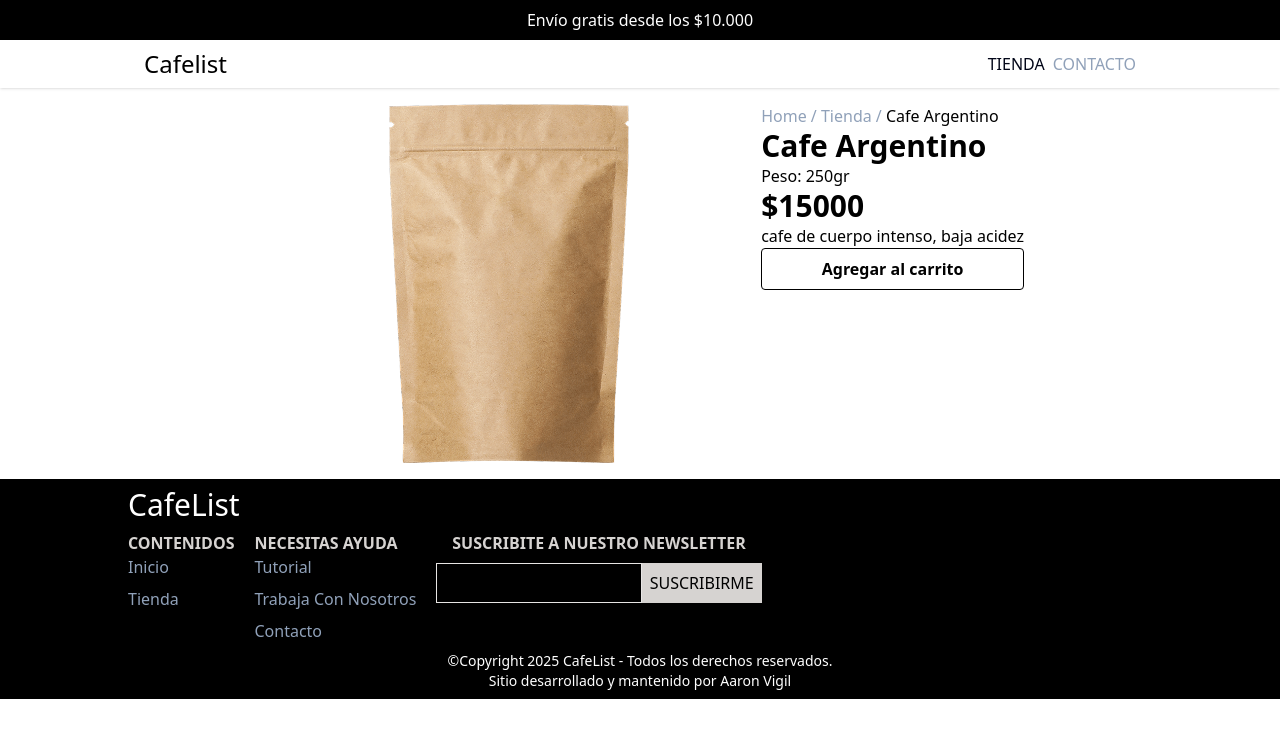
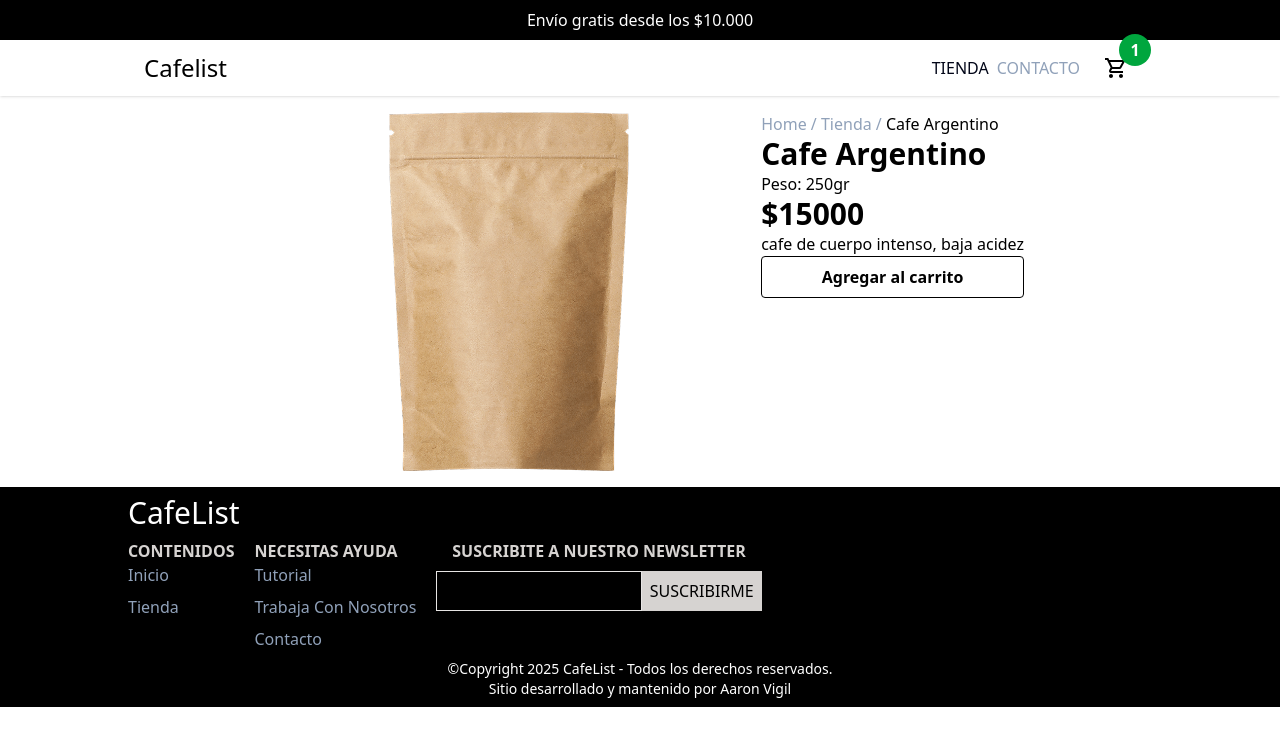
Before and after one commit to aaronvigil96/cafe-front, a React (Vite) app: page /product/1 in a window 1280 px wide. Shown: the top 746 px of the page. Built offline with nearby package versions, Linux system fonts and the light colour scheme.

Commit message:
add cart icon

```diff
--- a/src/components/NavBar.tsx
+++ b/src/components/NavBar.tsx
@@ -1,21 +1,50 @@
 import { Link } from "react-router";
 import NavItem from "./NavItem";
 import MessageHeader from "./MessageHeader";
+import { MdOutlineShoppingCart } from "react-icons/md";
+import { useEffect, useState } from "react";
 
 const NavBar = () => {
+
+    const [cart, setCart] = useState(false);
+    const [cartItem, setCartItem] = useState([1]);
+
+    useEffect(() => {
+        document.documentElement.style.overflow = cart ? "hidden" : "";
+        return () => {
+            document.documentElement.style.overflow = "";
+        };
+    }, [cart]);
+
+    const toggleCart = () => {
+        setCart(!cart);
+    }
+
     return(
         <>
             <MessageHeader/>
-            <header className="p-2 shadow">
+            <header className="p-2 shadow relative">
                 <nav className="flex mx-auto items-center justify-between max-w-5xl px-4">
                     <Link to={'/'}>
                         <h1 className="font-thin text-2xl">Cafelist</h1>
                     </Link>
-                    <nav className="flex gap-2">
-                        <NavItem name="tienda" location="/product"/>
-                        <NavItem name="contacto" location="/contact"/>
+                    <nav className="flex gap-4 items-center">
+                        <div className="flex gap-2">
+                            <NavItem name="tienda" location="/product"/>
+                            <NavItem name="contacto" location="/contact"/>
+                        </div>
+                        <div className="relative p-2 cursor-pointer">
+                            <MdOutlineShoppingCart onClick={toggleCart} className="text-2xl"/>
+                            {
+                                !cartItem.length ? "" : <span className="absolute p-4 flex items-center w-2.5 h-2.5 justify-center bg-green-600 rounded-full font-bold text-white top-[-14px] right-[-15px]">{cartItem.length}</span>
+                            }
+                        </div>
                     </nav>
                 </nav>
+                <div className={`fixed top-0 right-0 h-full w-80 bg-white ${cart ? "translate-x-0 z-[100]" : "translate-x-full"} md:w-xl transition-transform duration-300 ease-in-out`}>
+                </div>
+                <div onClick={toggleCart} className={`${cart ? "fixed w-full h-full top-0 right-0 z-[90] backdrop-brightness-50" : ""}`}>
+                </div>
             </header>
         </>
     )
--- a/src/components/PromoItem.tsx
+++ b/src/components/PromoItem.tsx
@@ -2,7 +2,7 @@ import { PromoItemProps } from "../interfaces/promo-item.interface";
 
 const PromoItem = ({bg, subtitle, title}:PromoItemProps) => {
     return(
-        <div style={{ backgroundImage: `url(${bg})` }} className={`h-56 w-full mx-2 bg-slate-600 bg-cover bg-top`}>
+        <div style={{ backgroundImage: `url(${bg})` }} className={`h-56 w-full mx-2 bg-slate-600 bg-cover bg-top z-10`}>
             <div className="p-2 flex flex-col">
                 <p className="bg-white text-black font-thin max-w-max p-2">{title}</p>
                 <h3 className="text-3xl uppercase font-bold text-white">{subtitle}</h3>
```
Also changed, not shown: src/interfaces/product-item.interface.ts (+5 -5 lines).
